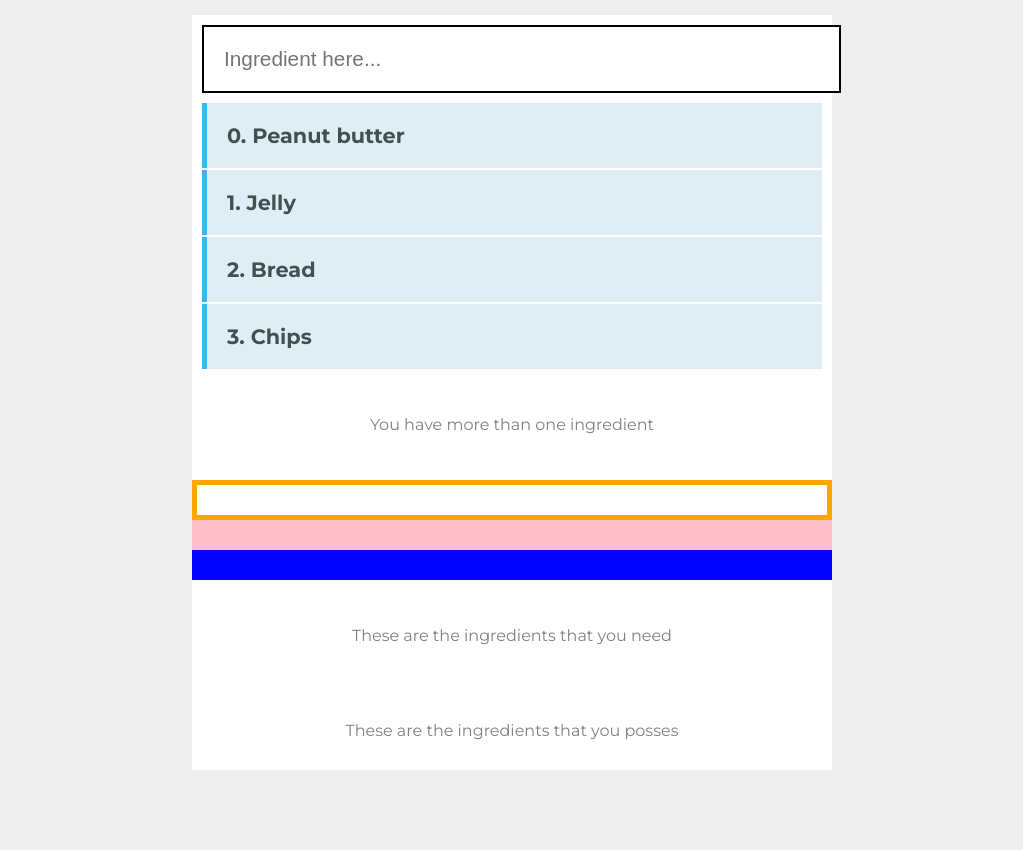
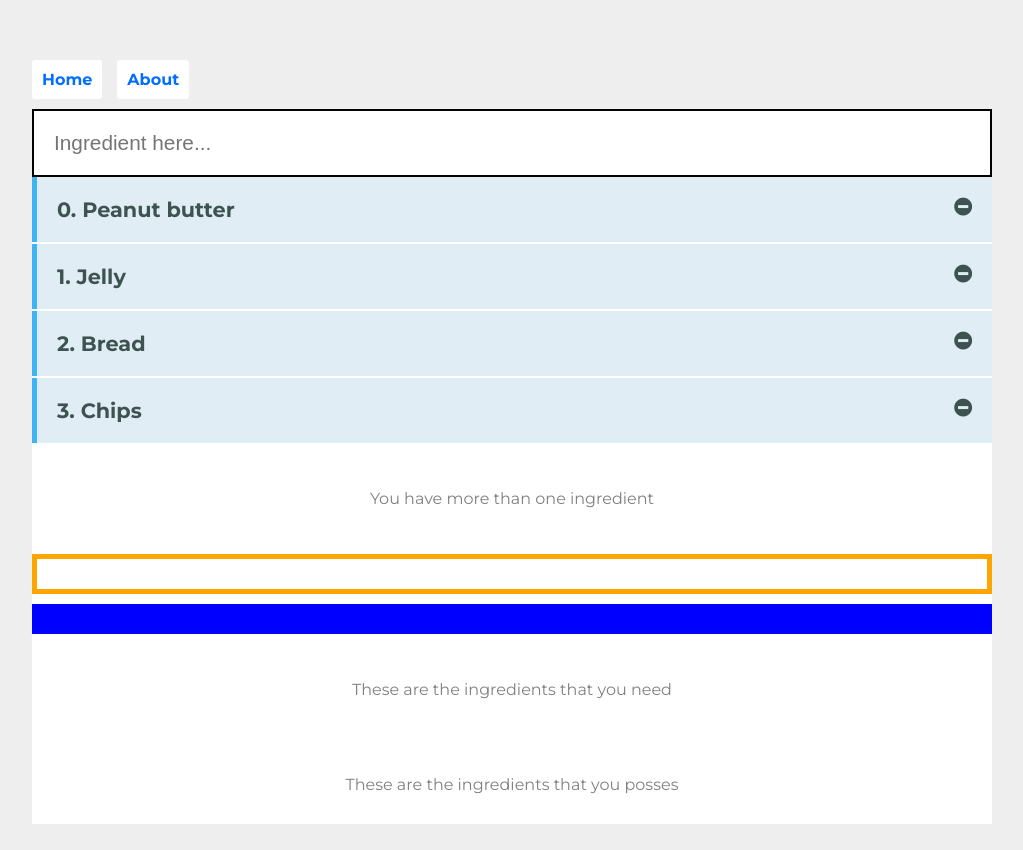
Before and after one commit to AJRohrer/vue_docker_ingredients, a Vue app: page / in a window 1280 px wide. Shown: the whole page, without its empty margins (128-1151 px from the left). Before the commit the page ends 800 px from the top, so only its background shows below. Built offline with nearby package versions, Linux system fonts and the light colour scheme.

Commit message:
Add router and now ready for docker to be added.

```diff
--- a/package.json
+++ b/package.json
@@ -10,7 +10,8 @@
   "dependencies": {
     "core-js": "^2.6.5",
     "vee-validate": "^2.2.14",
-    "vue": "^2.6.10"
+    "vue": "^2.6.10",
+    "vue-router": "^3.1.2"
   },
   "devDependencies": {
     "@vue/cli-plugin-babel": "^3.10.0",
--- a/src/App.vue
+++ b/src/App.vue
@@ -1,6 +1,17 @@
 <template>
   <div id="app">
-    <ingredient msg="Welcome to Your Vue.js App"/>
+    <!-- This was used when there was no router, now that a router was added things need to change. -->
+    <!-- <ingredient msg="Welcome to Your Vue.js App"/> -->
+
+    <!-- This is where the nav will show, now needed because we have a router-->
+    <nav>
+      <router-link to="/">Home</router-link>
+      <router-link to="/about">About</router-link>
+    </nav>
+
+    <!-- This is where the components should show-->
+    <router-view/>
+
   </div>
 </template>
 
@@ -24,7 +35,7 @@ body{
   display: grid;
   grid-template: auto;
   justify-items: center;
-  align-items: center;
+  padding-top: 50px;
 }
 
 body, html {
@@ -33,6 +44,21 @@ body, html {
 }
 
 #app {
-  width:50%;
+  width:75%;
 }
+
+nav {
+  padding: 20px 20px 20px 0;
+}
+
+nav a {
+  padding: 10px;
+  text-decoration: none;
+  background: #fff;
+  border-radius: 3px;
+  color: rgb(0,110,255);
+  font-weight: bold;
+  margin-right: 15px;
+}
+
 </style>
--- /dev/null
+++ b/src/components/About.vue
@@ -0,0 +1,17 @@
+<template>
+    <div class="about">
+        <h1>This is an About page</h1>
+        <p>Hello {{ username }}, This is an about page with sample text: Lorem Ipsum is simply dummy text of the printing and typesetting industry. Lorem Ipsum has been the industry's standard dummy text ever since the 1500s, when an unknown printer took a galley of type and scrambled it to make a type specimen book. It has survived not only five centuries, but also the leap into electronic typesetting, remaining essentially unchanged. It was popularised in the 1960s with the release of Letraset sheets containing Lorem Ipsum passages, and more recently with desktop publishing software like Aldus PageMaker including versions of Lorem Ipsum. </p>
+    </div>
+</template>
+
+<script>
+export default {
+    name: 'About',
+    data() {
+        return {
+            username: this.$route.params.name
+        }
+    }
+}
+</script>
--- a/src/components/ingredient.vue
+++ b/src/components/ingredient.vue
@@ -2,21 +2,31 @@
   <div class="hello">
      <div class="holder">
 
-
        <!-- Form for submitting data -->
        <form @submit.prevent="addIngredient">
        <input type="text" placeholder="Ingredient here..." v-model="ingredient" v-validate="'min:5'" name="ingredient">
-       <p class="alert" v-if="errors.has('ingredient')">{{ errors.first('ingredient')}}</p>
+
+       <!-- Animation for entrance of error message. Use Vee Validate for the validtion and show the error if it's invalid -->
+       <transition name="alert-in" enter-active-class="animated flipInX" leave-active-class="animated flipOutX">
+          <article class="alert" v-if="errors.has('ingredient')">{{ errors.first('ingredient')}}</article>
+       </transition>
        </form>
 
         <!-- For loop showing items in a list -->
        <ul>
-         <li v-for="(data,index) in ingredients" :key='index'> {{ index }}. {{data.ingredient}}<br></li>
+         <!-- Wrap v-for in transition to give each list item a transition when they move into the group -->
+         <transition-group name="alert-in" enter-active-class="animated bounceInUp" leave-active-class="animated bounceOutDown">
+              <!-- For loop showing items in a list -->
+            <li v-for="(data,index) in ingredients" :key='index'>
+              {{ index }}. {{data.ingredient}}
+              <i class="fa fa-minus-circle pull-right" v-on:click="remove(index)"></i>
+            </li>
+         </transition-group>
        </ul>
 
       <!-- If else example -->
       <p v-if="ingredients.length >= 2"> You have more than one ingredient</p>
-      <p v-else>You have 1 ingredient</p>
+      <p v-else>You have 1 or fewer ingredients</p>
 
       <!-- Bind CSS classes to items from code behind, use a boolean value to determine if a style is applied -->
       <div v-bind:class="{ alert: !showAlert, 'another-class': true }"></div>
@@ -55,21 +65,35 @@ export default {
       },
       bgColor: 'blue',
       bgWidth: '100%',
+      bgHeight: '30px',
       bgHeight: '30px'
     }
   },
   methods: {
     //function to add items to a list from the textbox: ingredient
     addIngredient(){
-      this.ingredients.push({ingredient:this.ingredient})
-      this.ingredient="";
+      //Use vee validator to determine whether the item in the textbox is valid.
+      this.$validator.validateAll().then((result) => {
+        if (result){
+          this.ingredients.push({ingredient:this.ingredient})
+          this.ingredient="";
+        } else {
+          alert("Not valid");
+        }
+      })
+    },
+    remove(id){
+      this.ingredients.splice(id,1);
     }
+
   }
 }
 </script>
 
 <!-- Add "scoped" attribute to limit CSS to this component only -->
 <style scoped>
+@import "https://cdnjs.cloudflare.com/ajax/libs/animate.css/3.7.2/animate.css";
+@import "https://maxcdn.bootstrapcdn.com/font-awesome/4.7.0/css/font-awesome.min.css";
 h3 {
     margin: 40px 0 0;
   }
@@ -79,7 +103,6 @@ h3 {
     padding: 0;
   }
   li {
-    margin: 0 10px;
     font-weight: bold;
   }
 
@@ -101,12 +124,7 @@ h3 {
   a {
     color: #42b983;
   }
-  .alert {
-    background-color: yellow;
-    width: 100%;
-    height: 30px;
 
-  }
   .another-class {
     border:5px solid orange;
     height: 30px;
@@ -122,11 +140,36 @@ h3 {
   input {
     border: 2px solid black;
     padding : 20px;
-    margin:10px;
     font-size: 1.3em;
     background-color: #fff;
     color: #687f7f;
-    width: 93%;
+    width: 100%;
+    box-sizing: border-box;
+  }
+
+  .alert {
+      background-color: yellow;
+      margin-bottom: 10px;
+  }
+
+  .alert-in-enter-active {
+    animation: bounce-in .5s;
+  }
+
+  .alert-in-leave-active {
+    animation: bounce-in .5s reverse;
+  }
+
+  @keyframes bounce-in {
+    0% {
+      transform: scale(0);
+    }
+    50% {
+      transform: scale(1.5);
+    }
+    100% {
+      transform: scale(1);
+    }
   }
 
 </style>
--- a/src/main.js
+++ b/src/main.js
@@ -1,10 +1,12 @@
 import Vue from 'vue'
 import App from './App.vue'
 import VeeValidate from 'vee-validate';
+import router from './router'
 
 Vue.use(VeeValidate);
 Vue.config.productionTip = false
 
 new Vue({
+  router,
   render: h => h(App),
 }).$mount('#app')
--- /dev/null
+++ b/src/router.js
@@ -0,0 +1,26 @@
+import Vue from 'vue'
+import Router from 'vue-router'
+import Ingredient from './components/ingredient.vue'
+import About from './components/About.vue'
+
+Vue.use(Router)
+
+export default new Router({
+    routes: [
+        {
+            path: '/',
+            name: 'ingredient',
+            component: Ingredient
+        },
+        {
+            path: '/about/:name',
+            name: 'aboutname',
+            component: About
+        },
+        {
+            path: '/about',
+            name: 'about',
+            component: About
+        }
+    ]
+})
```
Also changed, not shown: 1 other file (tests, documents, lock files or other folders).
